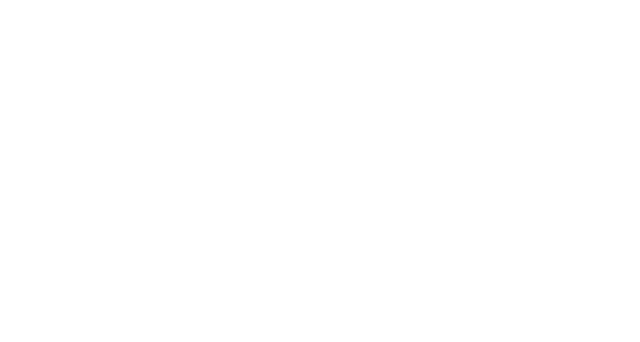
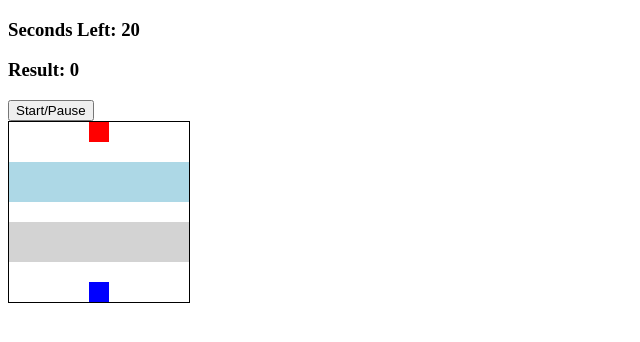
Before and after one commit to SoumyaKumbar1096/Frogger, a plain HTML site: page index.html in a window 1280 px wide. Shown: the whole page, without its empty margins (0-640 px from the left). Drawn offline with Linux system fonts and the light colour scheme.

Commit message:
Create a game grid

```diff
--- a/app.js
+++ b/app.js
@@ -0,0 +1,4 @@
+const timeLeftDisplay = document.querySelector('#time-left')
+const resultDisplay = document.querySelector('#result')
+const startPauseButton = document.querySelector('#start-pause-button')
+const squares = document.querySelectorAll('.grid div')
--- a/index.html
+++ b/index.html
@@ -3,10 +3,105 @@
     <head>
         <meta charset="utf-8">
         <title>Frogger</title>
+        <link rel="stylesheet" type="text/css" href="styles.css">
     </head>
 
     <body>
 
+        <h3>Seconds Left: <span id="time-left">20</span></h3>
+        <h3>Result: <span id="result">0</span></h3>
+
+        <button id="start-pause-button">Start/Pause</button>
+
+        <div class="grid">
+            <div></div>
+            <div></div>
+            <div></div>
+            <div></div>
+            <div class="ending-block"></div>
+            <div></div>
+            <div></div>
+            <div></div>
+            <div></div>
+            <div></div>
+            <div></div>
+            <div></div>
+            <div></div>
+            <div></div>
+            <div></div>
+            <div></div>
+            <div></div>
+            <div></div>
+            <div class="log-left"></div>
+            <div class="log-left"></div>
+            <div class="log-left"></div>
+            <div class="log-left"></div>
+            <div class="log-left"></div>
+            <div class="log-left"></div>
+            <div class="log-left"></div>
+            <div class="log-left"></div>
+            <div class="log-left"></div>
+
+            <div class="log-right"></div>
+            <div class="log-right"></div>
+            <div class="log-right"></div>
+            <div class="log-right"></div>
+            <div class="log-right"></div>
+            <div class="log-right"></div>
+            <div class="log-right"></div>
+            <div class="log-right"></div>
+            <div class="log-right"></div>
+
+            <div></div>
+            <div></div>
+            <div></div>
+            <div></div>
+            <div></div>
+            <div></div>
+            <div></div>
+            <div></div>
+            <div></div>
+
+            <div class="car-left"></div>
+            <div class="car-left"></div>
+            <div class="car-left"></div>
+            <div class="car-left"></div>
+            <div class="car-left"></div>
+            <div class="car-left"></div>
+            <div class="car-left"></div>
+            <div class="car-left"></div>
+            <div class="car-left"></div>
+
+            <div class="car-right"></div>
+            <div class="car-right"></div>
+            <div class="car-right"></div>
+            <div class="car-right"></div>
+            <div class="car-right"></div>
+            <div class="car-right"></div>
+            <div class="car-right"></div>
+            <div class="car-right"></div>
+            <div class="car-right"></div>
+
+            <div></div>
+            <div></div>
+            <div></div>
+            <div></div>
+            <div></div>
+            <div></div>
+            <div></div>
+            <div></div>
+            <div></div>
+            <div></div>
+            <div></div>
+            <div></div>
+            <div></div>
+            <div class="starting-block"></div>
+            <div></div>
+            <div></div>
+            <div></div>
+            <div></div>
+        </div>
+
         <script src="app.js"></script>
     </body>
 </html>
--- a/styles.css
+++ b/styles.css
@@ -0,0 +1,30 @@
+.grid {
+    border: 1px solid black;
+    height: 180px;
+    width: 180px;
+    display: flex;
+    flex-wrap: wrap;
+}
+
+.grid div {
+    height: 20px;
+    width: 20px;
+}
+
+.ending-block{
+    background-color: red;
+}
+
+.starting-block{
+    background-color: blue;
+}
+
+.log-left,
+.log-right {
+    background-color: lightblue;
+}
+
+.car-left,
+.car-right {
+    background-color: lightgrey;
+}
```
